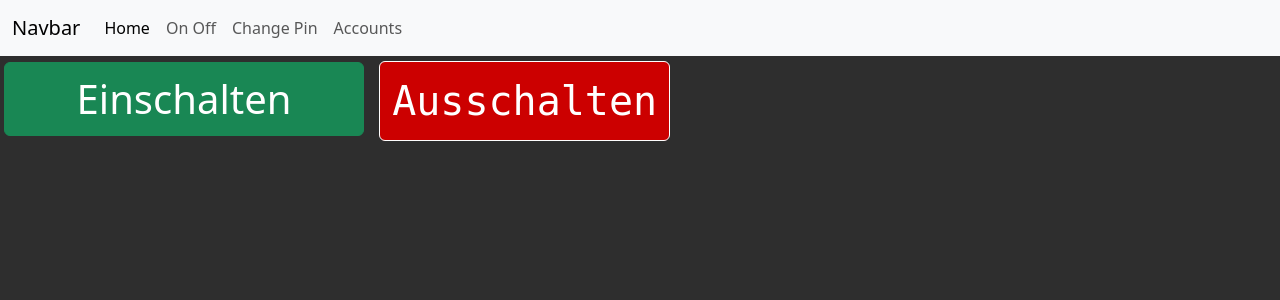
After one commit to LUXREYLI/flaskTest2, a Flask app: page /accounts in a window 1280 px wide. The commit adds this page. Shown: the top 300 px of the page. Run offline with Flask 3, Linux system fonts and the light colour scheme; parts of the project's set-up code (start-up, migrations or seed data) failed here and were passed over.

Commit message:
manage the accounts

```diff
--- a/src/webapp/main.py
+++ b/src/webapp/main.py
@@ -209,5 +209,15 @@ def setcode():
     return render_template('setcode.html', mode=modeOfSetCode, controls=listOfControls, message=message)
 
 
+@app.route("/accounts", methods=['GET', 'POST'])
+def accounts():
+    # get all data from table 'account'
+    myData = db.session.query(Account).order_by(Account.account_id)
+
+
+    return render_template('accounts.html', accounts=myData)
+
+
+
 if __name__ == "__main__":
     app.run(host='0.0.0.0', port=8000, debug=config('DEBUG', cast=bool))
--- /dev/null
+++ b/src/webapp/templates/accounts.html
@@ -0,0 +1,14 @@
+{% extends "base.html" %}
+{% block title %}Accounts{% endblock %}
+{% block content %}
+
+<form method="post" action="/accounts">
+    {% for account in accounts %}
+        <div class='book'>
+            <h3>{{ account.account_id }}, {{ account.email }}, {{ account.password }}, {{ account.initialized }}</h3>
+        </div>
+    {% endfor %}
+    <button type="submit" value="ON" class="btn btn-success" name="action">Einschalten</button>
+    <button type="submit" value="OFF" class="btn btn-danger" name="action">Ausschalten</button>
+</form>
+{% endblock %}
--- a/src/webapp/templates/base.html
+++ b/src/webapp/templates/base.html
@@ -30,6 +30,9 @@
                     <li class="nav-item">
                         <a class="nav-link" href="/setcode?mode=3">Change Pin</a>
                     </li>
+                    <li class="nav-item">
+                        <a class="nav-link" href="/accounts">Accounts</a>
+                    </li>
                 </ul>
             </div>
         </div>
```
